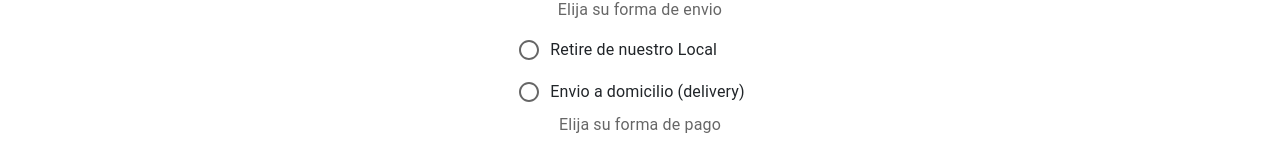
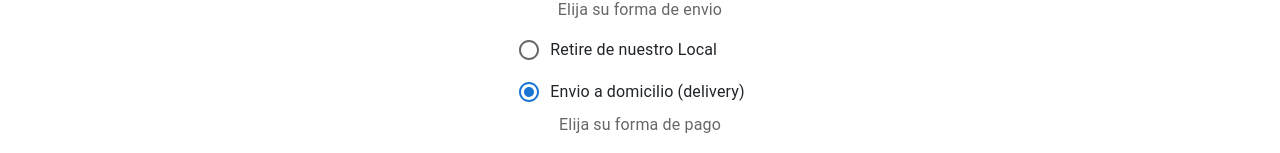
Before and after one commit to enegraso/eltrebol, a React (Create React App) app in the folder client/: page /paso1 in a window 1280 px wide. Shown: the part 450-603 px from the top of the page. Built offline with nearby package versions, Linux system fonts and the light colour scheme; no server answers.

Commit message:
resolviendo los pasos de la realizacion del pedido II

```diff
--- a/client/src/components/checkout/paso1.js
+++ b/client/src/components/checkout/paso1.js
@@ -34,6 +34,7 @@ const schema = yup.object().shape({
 export default function Paso1() {
 
     const navigate = useNavigate()
+
     const dispatch = useDispatch();
     const orden = useSelector(state => state.Carrito.guestCart);
 
@@ -42,7 +43,7 @@ export default function Paso1() {
         resolver: yupResolver(schema)
     })
 
-    const [value, setValue] = React.useState('takeAway');
+    const [value, setValue] = React.useState(true);
     const [pago, setPago] = React.useState('meLi')
 
     const handleChange = (event) => {
@@ -78,16 +79,13 @@ export default function Paso1() {
 
             localStorage.setItem("order", JSON.stringify(guestOrder));
             console.log("ORDEN:",localStorage.getItem("order"))
-
+            // gracias a useNavigate puedo avanzar al próximo paso
             navigate('/paso2')
      }
 
 
     }
-    //{...register('test', { required: true })}
 
-/*     if (verPaso2 === true) return <><Paso2 /></>
- */
     return (
         <MainContainer>
             <h1>Datos de Compra</h1>
```
